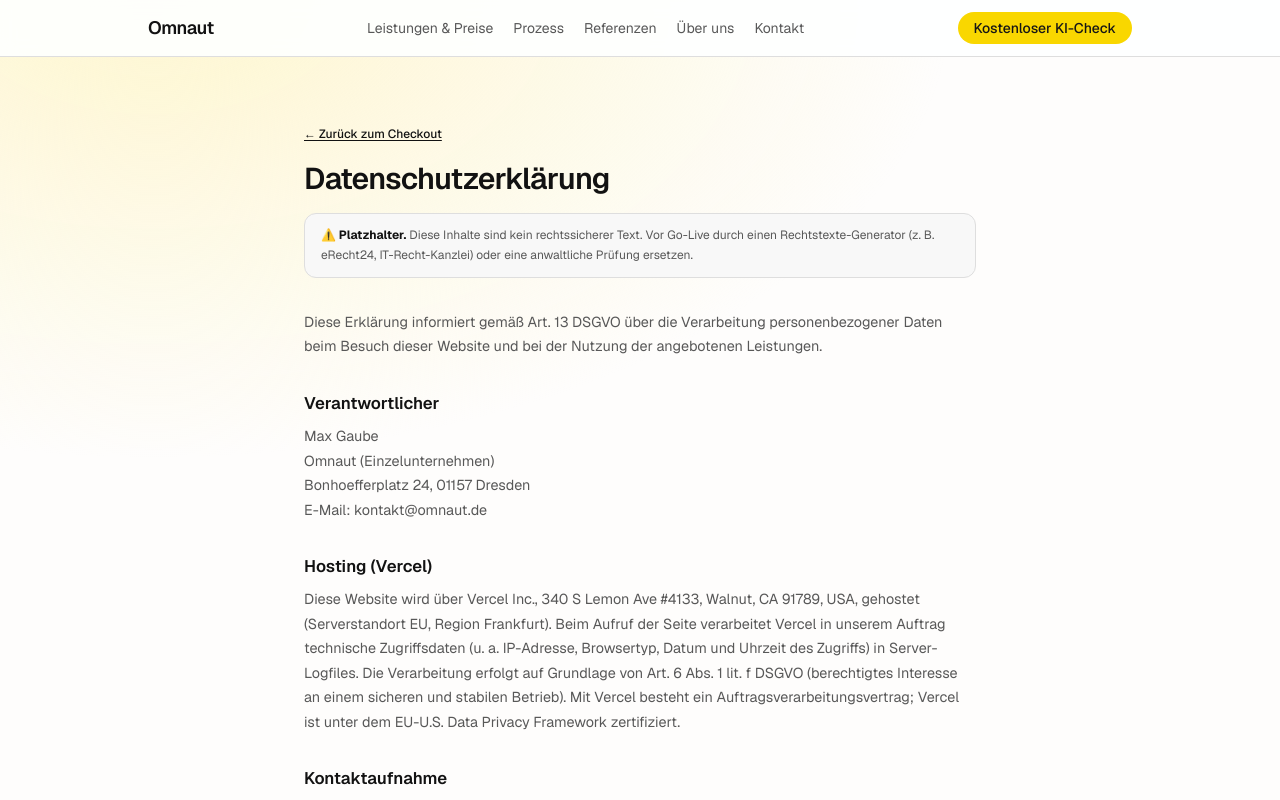
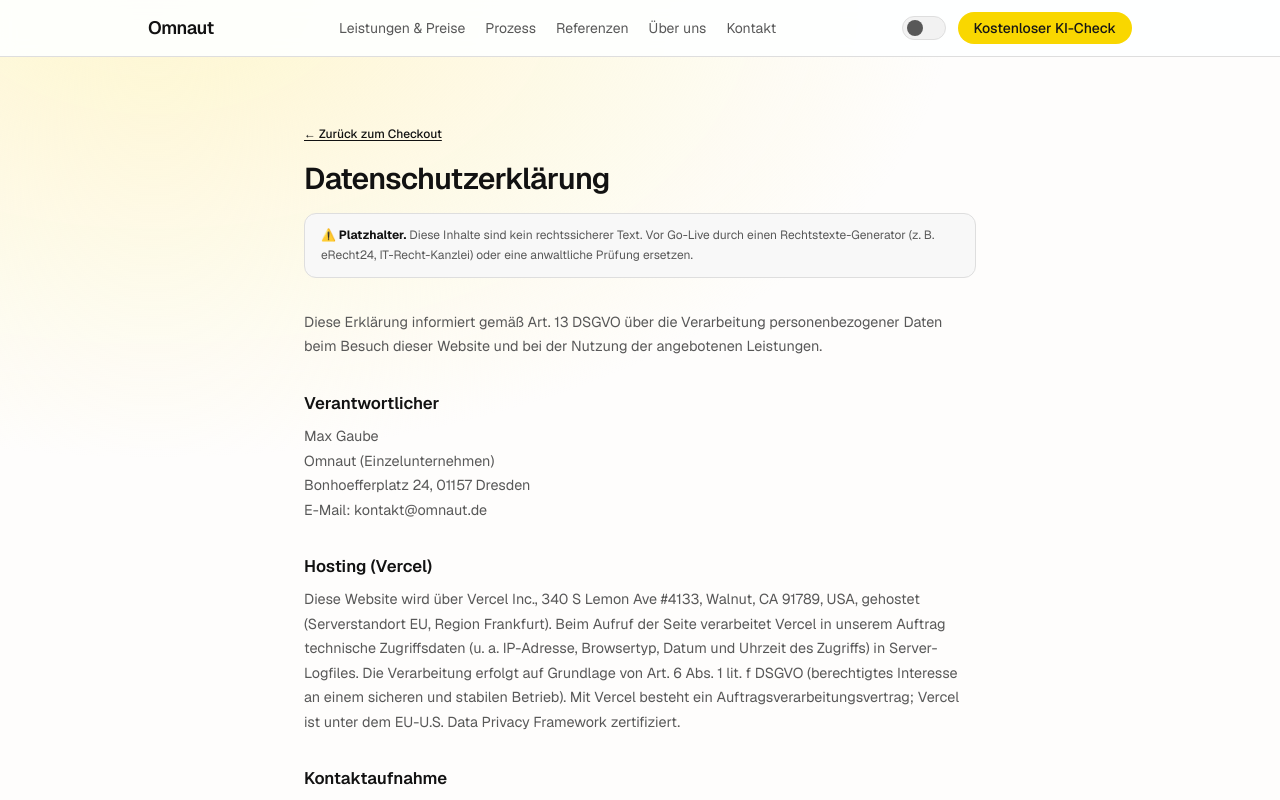
Before and after one commit to zJok3R/-Main-Project, a Next.js app: page /datenschutz in a window 1280 px wide. Shown: the top 800 px of the page. Built offline with nearby package versions, Linux system fonts and the light colour scheme.

Commit message:
feat: Dark-Mode-Toggle im Header
- Theme-Switch mit localStorage + System-Präferenz als Default
- Inline-Script im Layout verhindert Hell/Dunkel-Flackern
- Dark-Tokens: schwarze Flächen, weiße Schrift, Gelb bleibt Markenfarbe
- Stripe-PaymentElement passt sich dem Dark Mode an

```diff
--- a/src/app/globals.css
+++ b/src/app/globals.css
@@ -71,6 +71,27 @@ body {
       transparent 60%
     ),
     var(--summary);
+}
+
+/* Dark Mode: schwarze Flächen, weiße Schrift — Gelb bleibt die Markenfarbe.
+   Die gelbe Summary-Rail bleibt bewusst in beiden Modi konstant. */
+.dark {
+  --canvas: oklch(0.15 0 0);
+  --surface: oklch(0.19 0 0);
+  --surface-2: oklch(0.23 0 0);
+  --ink: oklch(0.93 0 0);
+  --muted: oklch(0.68 0 0);
+  --line: oklch(0.3 0 0);
+}
+
+.dark body {
+  background:
+    radial-gradient(
+      120% 110% at 12% 0%,
+      oklch(0.25 0.05 98) 0%,
+      transparent 52%
+    ),
+    oklch(0.13 0 0);
 }
 
 .panel-shadow {
--- a/src/app/layout.tsx
+++ b/src/app/layout.tsx
@@ -33,6 +33,9 @@ export const metadata: Metadata = {
   twitter: { card: "summary" },
 };
 
+// Theme vor dem ersten Paint setzen — verhindert hell/dunkel-Flackern.
+const themeScript = `(function(){try{var t=localStorage.getItem("omnaut-theme");if(!t){t=window.matchMedia("(prefers-color-scheme: dark)").matches?"dark":"light";}if(t==="dark"){document.documentElement.classList.add("dark");}}catch(e){}})();`;
+
 export default function RootLayout({
   children,
 }: Readonly<{
@@ -41,8 +44,12 @@ export default function RootLayout({
   return (
     <html
       lang="de"
+      suppressHydrationWarning
       className={`${geistSans.variable} ${geistMono.variable} antialiased`}
     >
+      <head>
+        <script dangerouslySetInnerHTML={{ __html: themeScript }} />
+      </head>
       <body className="flex min-h-dvh flex-col">
         <SiteHeader />
         {children}
--- a/src/components/checkout.tsx
+++ b/src/components/checkout.tsx
@@ -23,19 +23,23 @@ const stripePromise = publishableKey ? loadStripe(publishableKey) : null;
 // Regelbesteuert: der deutsche B2C-Bruttopreis enthält die MwSt. bereits.
 const VAT_RATE = 0.19;
 
-// Stripe-Appearance an die Marke angelehnt (Schwarz/Gelb). Greift, sobald ein
-// Preis hinterlegt ist und das PaymentElement mountet.
-const appearance = {
+// Stripe-Appearance an die Marke angelehnt (Schwarz/Gelb) — passt sich dem
+// Dark Mode an (PaymentElement läuft in einem eigenen iframe, CSS-Variablen
+// der Seite wirken dort nicht).
+function stripeAppearance(isDark: boolean) {
+  return {
     theme: "stripe" as const,
     variables: {
       colorPrimary: "#E8C200",
-    colorText: "#0A0A0A",
-    colorDanger: "#c0392f",
+      colorText: isDark ? "#EDEDED" : "#0A0A0A",
+      colorBackground: isDark ? "#1A1A1A" : "#FFFFFF",
+      colorDanger: isDark ? "#E5484D" : "#c0392f",
       fontFamily: "var(--font-geist-sans), system-ui, sans-serif",
       borderRadius: "10px",
       spacingUnit: "4px",
     },
   };
+}
 
 type CheckoutData = {
   clientSecret: string;
@@ -61,6 +65,13 @@ function vatPortion(gross: number) {
 export function Checkout({ productName }: { productName: string }) {
   const [status, setStatus] = useState<Status>("loading");
   const [data, setData] = useState<CheckoutData | null>(null);
+  // Dark Mode einmalig beim Mount aus dem DOM lesen (Inline-Script im Layout
+  // setzt die Klasse vor dem Hydrieren).
+  const [isDark] = useState<boolean>(
+    () =>
+      typeof document !== "undefined" &&
+      document.documentElement.classList.contains("dark"),
+  );
   // Einmalige ID pro Seitenaufruf: dient dem Server als Stripe-Idempotenz-Key,
   // damit Retries/Doppelklicks keinen zweiten PaymentIntent erzeugen.
   // Lazy erzeugt (nicht während des Renders — React-Purity-Regel).
@@ -177,7 +188,10 @@ export function Checkout({ productName }: { productName: string }) {
           {priced && stripePromise && (
             <Elements
               stripe={stripePromise}
-              options={{ clientSecret: priced.clientSecret, appearance }}
+              options={{
+                clientSecret: priced.clientSecret,
+                appearance: stripeAppearance(isDark),
+              }}
             >
               <PayForm amountLabel={grossLabel ?? ""} />
             </Elements>
--- a/src/components/site-header.tsx
+++ b/src/components/site-header.tsx
@@ -1,5 +1,6 @@
 import Link from "next/link";
 import { brand, mainNav } from "@/lib/site-data";
+import { ThemeToggle } from "@/components/theme-toggle";
 
 export function SiteHeader() {
   return (
@@ -22,6 +23,8 @@ export function SiteHeader() {
             </Link>
           ))}
         </nav>
+        <div className="flex items-center gap-3">
+          <ThemeToggle />
           <Link
             href="/kontakt"
             className="rounded-full bg-primary px-4 py-1.5 text-sm font-medium text-on-primary transition-colors duration-200 hover:bg-primary-strong"
@@ -29,6 +32,7 @@ export function SiteHeader() {
             Kostenloser KI-Check
           </Link>
         </div>
+      </div>
     </header>
   );
 }
--- /dev/null
+++ b/src/components/theme-toggle.tsx
@@ -0,0 +1,46 @@
+"use client";
+
+import { useState } from "react";
+
+// Dark-Mode-Switch. Zustand wird in localStorage gemerkt; das Einblenden vor
+// dem Hydrieren übernimmt das Inline-Script in app/layout.tsx (kein Flackern).
+// Der Initialzustand wird einmalig lazy aus dem DOM gelesen.
+export function ThemeToggle() {
+  const [dark, setDark] = useState<boolean>(
+    () =>
+      typeof document !== "undefined" &&
+      document.documentElement.classList.contains("dark"),
+  );
+
+  function toggle() {
+    const next = !document.documentElement.classList.contains("dark");
+    document.documentElement.classList.toggle("dark", next);
+    try {
+      localStorage.setItem("omnaut-theme", next ? "dark" : "light");
+    } catch {
+      // localStorage nicht verfügbar (z. B. Privatmodus) — nur visuell togglen.
+    }
+    setDark(next);
+  }
+
+  return (
+    <button
+      type="button"
+      role="switch"
+      aria-checked={dark}
+      aria-label={dark ? "Hellmodus aktivieren" : "Dunkelmodus aktivieren"}
+      onClick={toggle}
+      className={`relative inline-flex h-6 w-11 shrink-0 cursor-pointer items-center rounded-full border transition-colors duration-200 ${
+        dark ? "border-primary bg-primary" : "border-line bg-surface-2"
+      }`}
+    >
+      <span
+        className={`inline-block h-4 w-4 rounded-full transition-transform duration-200 ${
+          dark
+            ? "translate-x-[1.4rem] bg-on-primary"
+            : "translate-x-1 bg-muted"
+        }`}
+      />
+    </button>
+  );
+}
```
Lines whose indentation alone changed are shown as unchanged.
